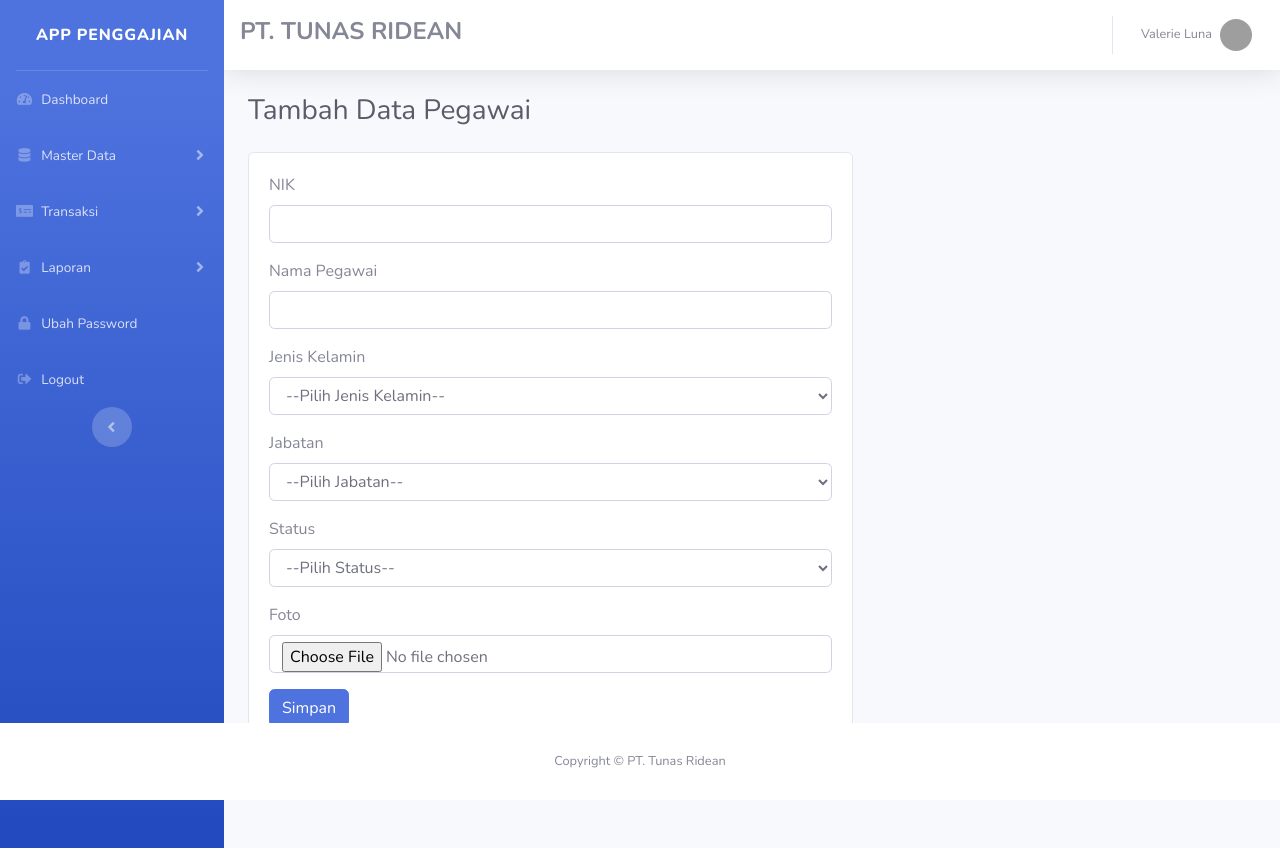
After one commit to alifananda/penggajian_app, a CodeIgniter app: page /database/admin/DataPegawai/tambahData/ in a window 1280 px wide. The commit adds this page. Run offline with CodeIgniter, Linux system fonts and the light colour scheme; data that the repository does not hold is empty; grey boxes are pictures that could not be loaded.

Commit message:
form data pegawai

```diff
--- a/application/controllers/admin/DataPegawai.php
+++ b/application/controllers/admin/DataPegawai.php
@@ -13,4 +13,29 @@ class DataPegawai extends CI_Controller {
         $this->load->view('templates_admin/footer');
     }
 
+    public function tambahData()
+    {
+        $data['title'] = "Tambah Data Pegawai";
+        $data['jabatan'] = $this->PenggajianModel->get_data('data_jabatan')->result();
+        $this->load->view('templates_admin/header', $data);
+        $this->load->view('templates_admin/sidebar');
+        $this->load->view('admin/formTambahPegawai', $data);
+        $this->load->view('templates_admin/footer');
+    }
+
+    public function tambahDataAksi()
+    {
+        $this->_rules();
+
+        if($this->form_validation->run() == FALSE){
+            $this->tambahData();
+        }else{
+
+        }
+    }
+
+    public function _rules()
+    {
+        # code...
+    }
 }
--- /dev/null
+++ b/application/views/admin/formTambahPegawai.php
@@ -0,0 +1,55 @@
+<div class="container-fluid">
+
+<!-- Page Heading -->
+<div class="d-sm-flex align-items-center justify-content-between mb-4">
+    <h1 class="h3 mb-0 text-gray-800"><?= $title?></h1>
+</div>
+
+    <div class="card" style="width: 60%; margin-bottom: 100px;">
+        <div class="card-body">
+
+            <form  method="POST" action="<?= base_url('admin/DataPegawai/tambahDataAksi') ?>" enctype="multipart/form-data">
+                <div class="form-group">
+                    <label>NIK</label>
+                    <input type="number" name="nik" class="form-control">
+                </div>
+                <div class="form-group">
+                    <label>Nama Pegawai</label>
+                    <input type="number" name="nama_pegawai" class="form-control">
+                </div>
+                <div class="form-group">
+                    <label>Jenis Kelamin</label>
+                    <select name="jenis_kelamin" class="form-control">
+                        <option>--Pilih Jenis Kelamin--</option>
+                        <option value="Laki-Laki">Laki-Laki</option>
+                        <option value="Perempuan">Perempuan</option>
+                    </select>
+                </div>
+                <div class="form-group">
+                    <label>Jabatan</label>
+                    <select name="jabatan" class="form-control">
+                        <option>--Pilih Jabatan--</option>
+                        <?php foreach($jabatan as $j):?>
+                        <option value="<?= $j->nama_jabatan ?>"><?= $j->nama_jabatan ?></option>
+                        <?php endforeach; ?>
+                    </select>
+                </div>
+                <div class="form-group">
+                    <label>Status</label>
+                    <select name="status" class="form-control">
+                        <option>--Pilih Status--</option>
+                        <option value="Pegawai Tetap">Pegawai Tetap</option>
+                        <option value="Pegawai Tidak Tetap">Pegawai Tidak Tetap</option>
+                    </select>
+                </div>
+                <div class="form-group">
+                    <label>Foto</label>
+                    <input type="file" name="foto" class="form-control">
+                </div>
+
+                <button type="submit" class="btn btn-primary">Simpan</button>
+            </form>
+        </div>
+    </div>
+
+</div>
```
Also changed, not shown: application/views/admin/dataPegawai.php (+8 -0 lines).
